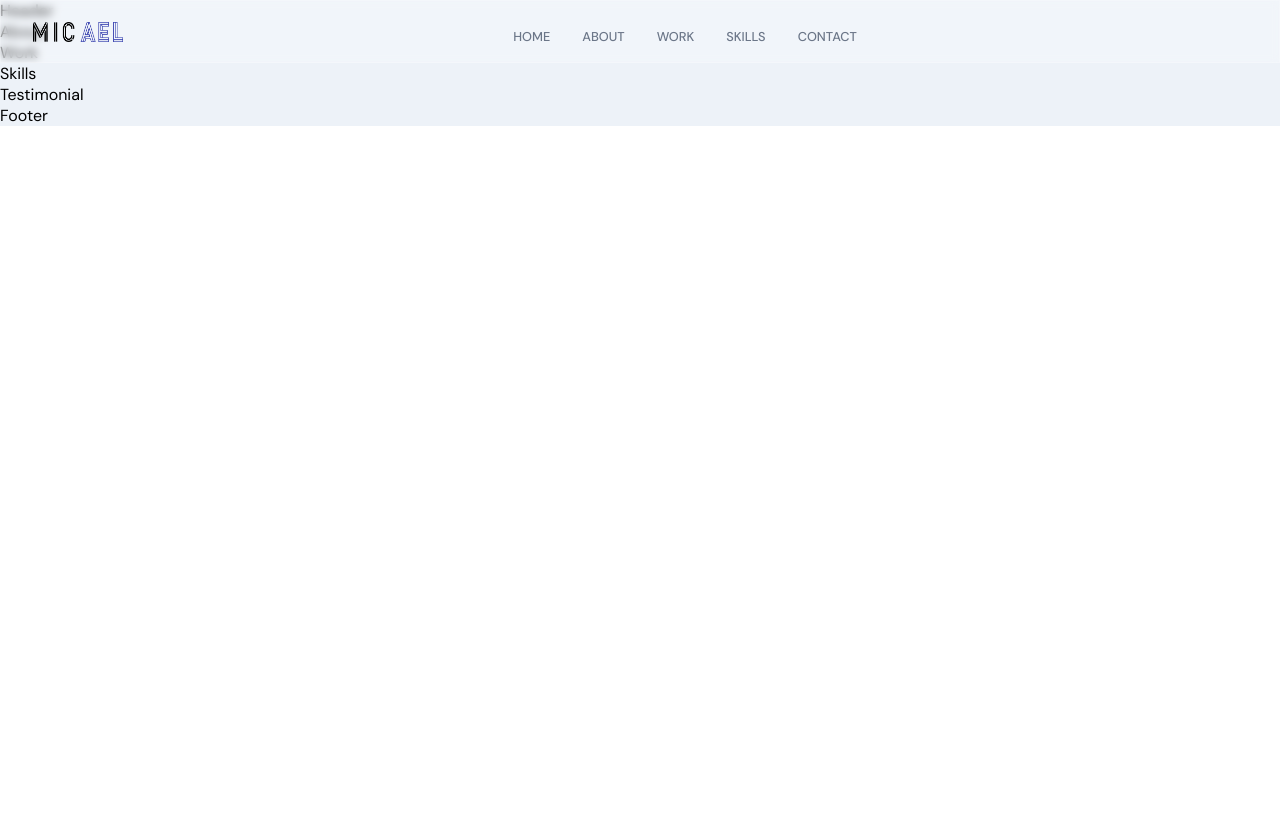
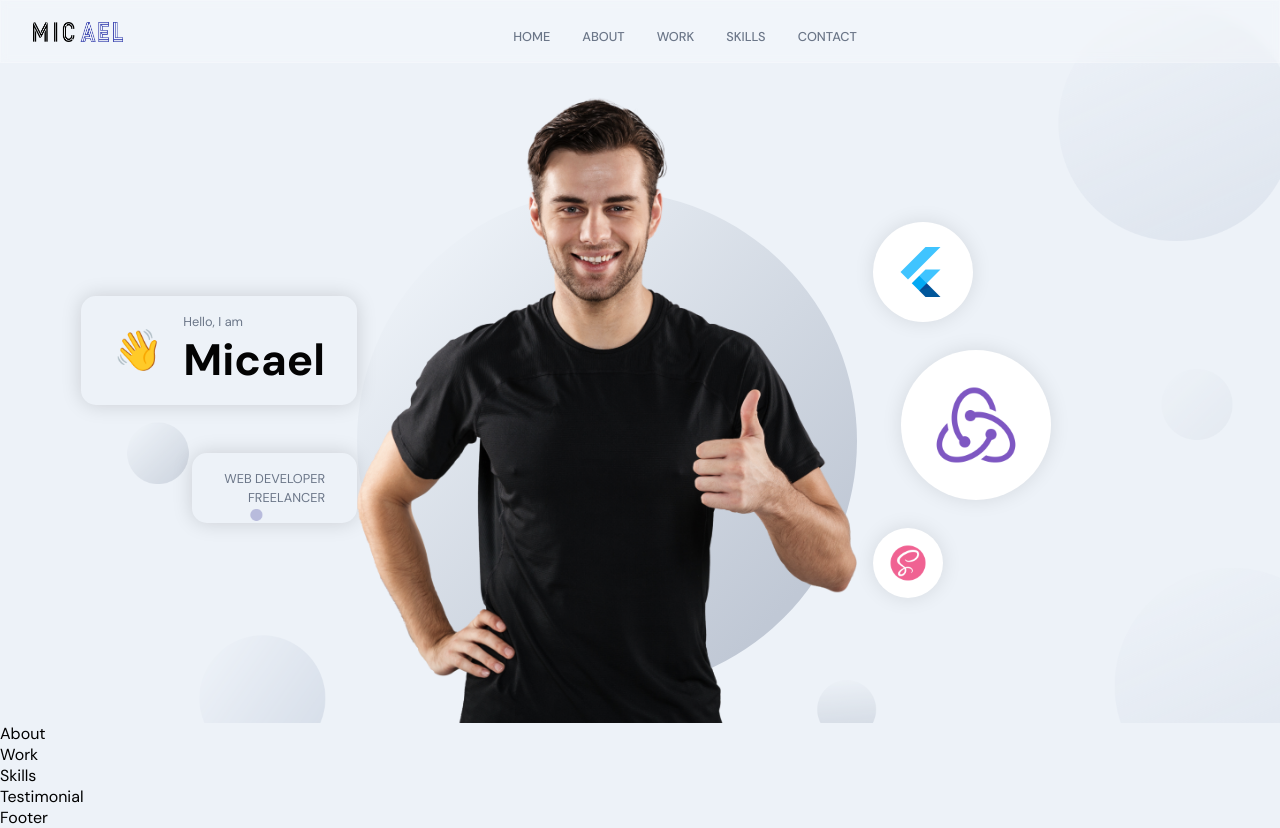
Before and after one commit to Seb-RM/Portfolio-FullStack-Responsive-Sanity, a React (Create React App) app in the folder frontend-react/: page / in a window 1280 px wide. Before the commit the page ends 800 px from the top, so only its background shows below. Built offline with nearby package versions, Linux system fonts and the light colour scheme.

Commit message:
configuracion header section

```diff
--- a/frontend-react/src/container/Header/Header.jsx
+++ b/frontend-react/src/container/Header/Header.jsx
@@ -1,11 +1,65 @@
-import React from 'react'
+import { motion } from "framer-motion";
 
+import { images } from "../../constants"
 import "./Header.scss";
+
+const scaleVariants = {
+    whileInView: {
+        scale: [0,1],
+        opacity: [0,1],
+        transition: {
+            duration: 1,
+            ease: "easeInOut"
+        }
+    }
+}
 
 const Header = () => {
     return (
-        <div>Header</div>
-    )
+        <div id="home" className="app__header app__flex">
+            <motion.div
+                whileInView={{ x: [-100, 0], opacity: [0, 1] }}
+                transition={{ duration: 0.5 }}
+                className="app__header-info">
+                <div className="app__header-badge">
+                    <div className="badge-cmp app__flex">
+                        <span>👋</span>
+                        <div style={{ marginLeft: 20 }}>
+                            <p className="p-text">Hello, I am</p>
+                            <h1 className="head-text">Micael</h1>
+                        </div>
+                    </div>
+                    <div className="tag-cmp app__flex">
+                        <p className="p-text">Web Developer</p>
+                        <p className="p-text">Freelancer</p>
+                    </div>
+                </div>
+            </motion.div>
+            <motion.div
+                whileInView={{ opacity: [0, 1] }}
+                transition={{ duration: 0.5, delayChildren: 0.5 }}
+                className="app__header-img">
+                <img src={images.profile} alt="profile_bg" />
+                <motion.img
+                    whileInView={{ scale: [0, 1] }}
+                    transition={{ duration: 1, ease: "easeInOut" }}
+                    src={images.circle}
+                    alt="profile_circle"
+                    className="overlay-circle"
+                />
+            </motion.div>
+            <motion.div
+                variants={scaleVariants}
+                whileInView={scaleVariants.whileInView}
+                className="app__header-circles">
+                {[images.flutter, images.redux, images.sass].map((circle, index)=>(
+                    <div key={`circle-${index}`} className="circle-cmp app__flex">
+                        <img src={circle} alt="circle"/>
+                    </div>
+                ))}
+                </motion.div>
+        </div>
+    );
 }
 
 export default Header
--- a/frontend-react/src/container/Header/Header.scss
+++ b/frontend-react/src/container/Header/Header.scss
@@ -0,0 +1,188 @@
+#home {
+    position: relative;
+    background: url("../../assets/bgIMG.png");
+    background-size: cover;
+    background-repeat: repeat;
+    background-position: center;
+
+    app__wrapper {
+        padding: 0;
+
+        .copyright {
+            display: none;
+        }
+    }
+}
+
+.app__header {
+    flex: 1;
+    width: 100%;
+    height: 100%;
+    flex-direction: row;
+    padding: 6rem 2rem 0;
+
+    @media screen and (min-width: 2000px) {
+        padding-top: 8rem;
+    }
+
+    @media screen and (max-width: 1200px) {
+        flex-direction: column;
+    }
+
+    @media screen and (max-width: 450px) {
+        padding: 6rem 1rem 2rem;
+    }
+}
+
+.app__header-info {
+    flex: 0.65;
+    display: flex;
+    flex-direction: column;
+    justify-content: flex-start;
+    align-items: flex-start;
+    height: 100%;
+
+    @media screen  and (max-width: 2000px){
+        width: 100%;
+        margin-right: 0rem;
+    }
+}
+
+.app__header-badge {
+    width: 100%;
+    display: flex;
+    justify-content: flex-end;
+    align-items: flex-end;
+    flex-direction: column;
+
+    .badge-cmp, .tag-cmp {
+        padding: 1rem 2rem;
+        border: var(--white-color);
+        border-radius: 15px;
+        flex-direction: row;
+        width: auto;
+        box-shadow: 0 0 20px rgba(0, 0, 0, 0.15);
+    }
+
+    .tag-cmp {
+        flex-direction: column;
+        margin-top: 3rem;
+
+        p {
+            width: 100%;
+            text-transform: uppercase;
+            text-align: right;
+        }
+    }
+
+    span {
+        font-size: 2.5rem;
+
+        @media screen and (min-width: 2000px) {
+            font-size: 5rem;
+        }
+    }
+
+    @media screen and (max-width: 1200px) {
+        justify-content: flex-start;
+        align-items: flex-start;
+    }
+}
+
+.app__header-circles {
+    flex: 0.75;
+    display: flex;
+    flex-direction: column;
+    justify-content: space-evenly;
+    align-items: flex-start;
+    height: 100%;
+    margin-left: 1rem;
+
+    div{
+        width: 100px;
+        height: 100px;
+        border-radius: 50%;
+
+        background-color: var(--white-color);
+        box-shadow: 0 0 20px rgba(0, 0, 0, 0.1);
+
+        img {
+            width: 60%;
+            height: 60%;
+        }
+    }
+
+    div:nth-child(1){
+        width: 100px;
+        height: 100px;
+    }
+
+    div:nth-child(2){
+        margin: 1.75rem;
+        width: 150px;
+        height: 150px;
+    }
+
+    div:nth-child(3){
+        width: 70px;
+        height: 70px;
+    }
+
+    @media screen and (min-width: 2000px) {
+        div:nth-child(1){
+        width: 170px;
+        height: 170px;
+    }
+
+    div:nth-child(2){
+        width: 300px;
+        height: 300px;
+    }
+
+    div:nth-child(3){
+        width: 200px;
+        height: 200px;
+    }
+    }
+
+    @media screen and (max-width: 1200px) {
+        width: 100%;
+        flex-direction: row;
+        flex-wrap: wrap;
+        margin-left: 0;
+
+        div {
+            margin: 1rem;
+        }
+    }
+}
+
+.app__header-img {
+    flex: 1;
+    height: 100%;
+
+    display: flex;
+    justify-content: flex-end;
+    align-items: flex-end;
+    position: relative;
+
+    img {
+        width: 100%;
+        object-fit: contain;
+        z-index: 1;
+    }
+
+    .overlay-circle {
+        position: absolute;
+        left: 0;
+        right: 0;
+        bottom: 0;
+        z-index: 0;
+        width: 100%;
+        height: 90%;
+
+        @media screen and (max-width: 1200px) {
+            margin: 2rem 0;
+        }
+    }
+}
```
